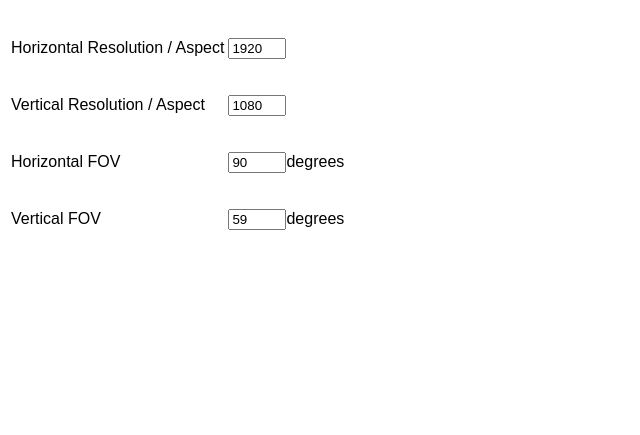
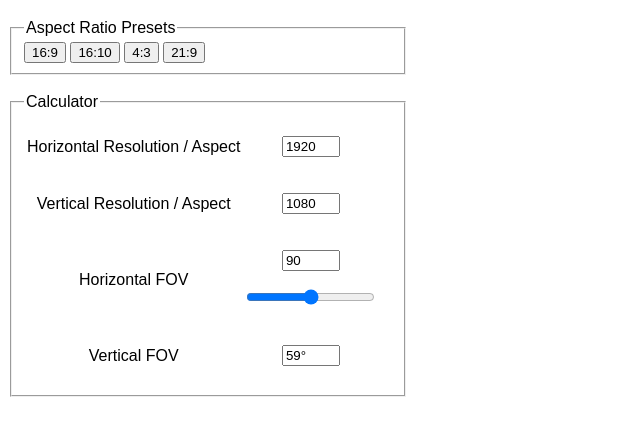
Before and after one commit to themetalmuncher/fov-calc, a plain HTML site: page index.html in a window 1280 px wide. Shown: the part 61-496 px from the top of the page, without its empty margins (0-640 px from the left). Drawn offline with Linux system fonts and the light colour scheme.

Commit message:
[added] aspect ratio presets

```diff
--- a/index.html
+++ b/index.html
@@ -13,24 +13,42 @@
 
         var vfovRad = 2*Math.atan(Math.tan(hfovRad/2)*height/width);
 
-        var vfov = Math.ceil(vfovRad* 180 / Math.PI);
+        document.getElementById("vfov").value = Math.ceil(vfovRad* 180 / Math.PI) + "\u00B0";
+    }
 
-        document.getElementById("vfov").value = vfov;
+    function setRes (horz, vert) {
+        document.getElementById("hres").value = horz;
+        document.getElementById("vres").value = vert;
+        calc();
     }
+
+    window.onload = calc;
     </script>
     <style type="text/css">
     body {
         font-family: arial;
+        width: 400px;
     }
-    input[type=number] {
+    input[type=text], input[type=number] {
         width: 50px;
     }
     </style>
 </head>
 <body>
 <h1>FOV Calculator</h1>
-<form>
-    <table>
+<form style="">
+
+    <fieldset>
+    <legend>Aspect Ratio Presets</legend>
+        <input type="button" value="16:9"  onclick="setRes(16, 9)">
+        <input type="button" value="16:10" onclick="setRes(16, 10)">
+        <input type="button" value="4:3"   onclick="setRes(4, 3)">
+        <input type="button" value="21:9" onclick="setRes(21, 9)">
+    </fieldset>
+    <br>
+    <fieldset>
+    <legend>Calculator</legend>
+        <table style="text-align:center;">
             <tr>
                 <td>
                     <p><label for="hres">Horizontal Resolution / Aspect</label></p>
@@ -54,7 +72,8 @@
                     <p><label for="hfov">Horizontal FOV</label></p>
                 </td>
                 <td>
-                <p><input name="hfov" id="hfov" type="number" value="90" onchange="calc()">degrees</p>
+                    <p><input name="hfov" id="hfov" type="number" value="90" onchange="hfovslider.value=hfov.value; calc()"></p>
+                    <p><input id="hfovslider" type="range" min="1" max="180" step="1" value="90" onchange="hfov.value=hfovslider.value; calc();"></p>
                 </td>
             </tr>
 
@@ -63,10 +82,11 @@
                     <p><label for="vfov">Vertical FOV</label></p>
                 </td>
                 <td>
-                <p><input name="vfov" id="vfov" type="number" value="59" onchange="calc()">degrees</p>
+                    <p><input name="vfov" id="vfov" type="text" readonly></p>
                 </td>
             </tr>
         </table>
+    </fieldset>
 </form>
 
 
```
Lines whose indentation alone changed are shown as unchanged.
